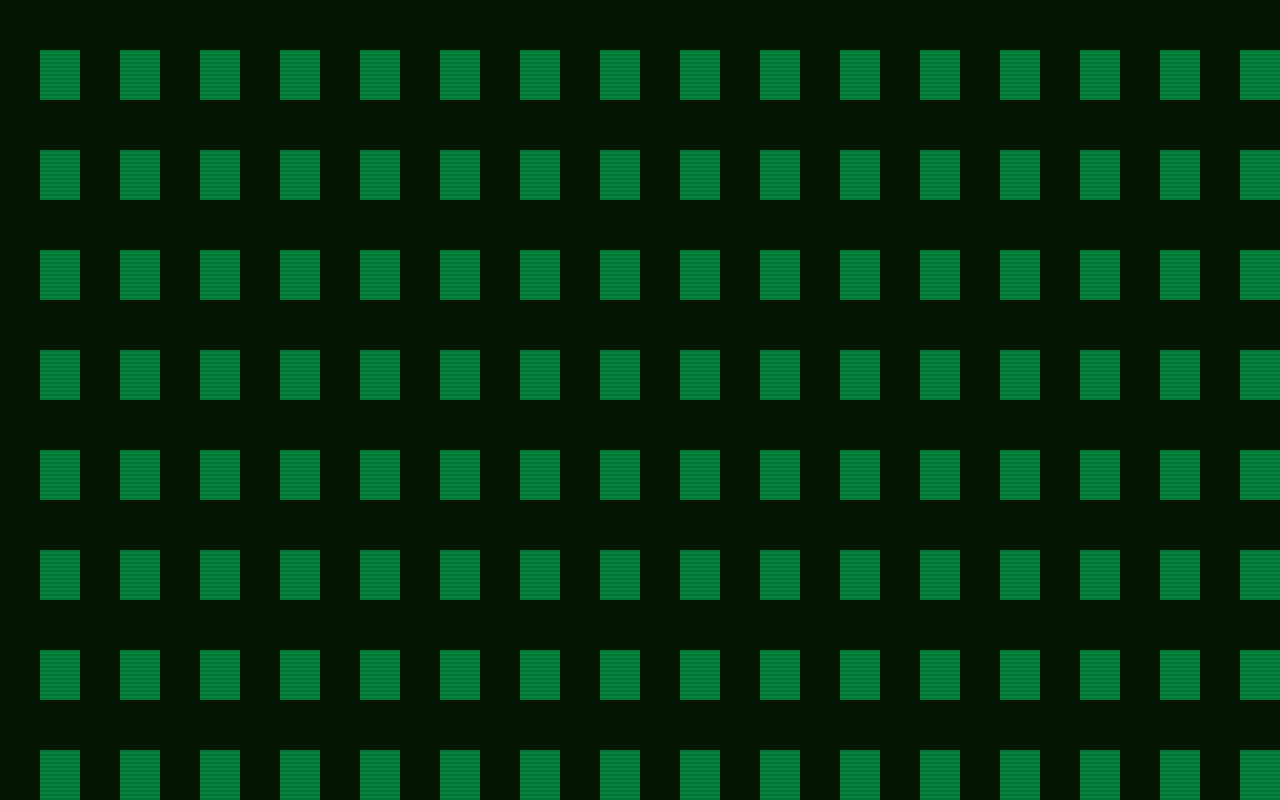
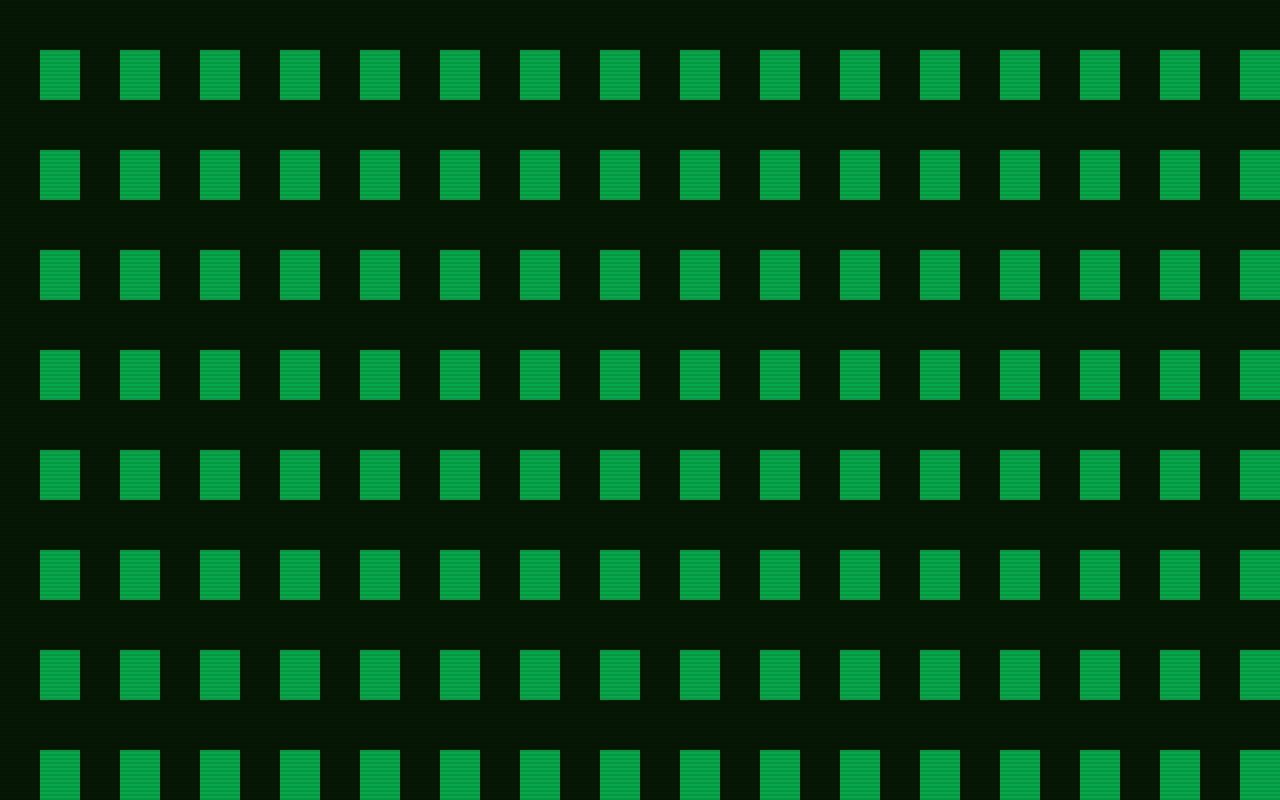
Before and after one commit to matheus-pissaia/personal-page, a Vue app: page / in a window 1280 px wide. Built offline with nearby package versions, Linux system fonts and the light colour scheme.

Commit message:
config: update theme colors

```diff
--- a/tailwind.config.ts
+++ b/tailwind.config.ts
@@ -7,7 +7,7 @@ export default {
     ],
     theme: {
         colors: {
-            white: '#C4CCCB',
+            white: '#e6e6e6',
             silver: 'silver',
             black: '#131313',
             transparent: 'transparent',
@@ -18,7 +18,7 @@ export default {
             navy: 'navy',
             cadetblue: 'cadetblue',
             green: {
-                500: '#04833C',
+                500: '#07A84B',
                 900: '#061704',
             },
         },
@@ -50,13 +50,6 @@ export default {
         {
             handler: ({ addComponents }) => {
                 addComponents({
-                    '.chromatic-aberration': {
-                        textShadow: `
-                            0.1rem 0 0.05rem rgba(0, 0, 255, 0.6),
-                            -0.05rem 0.05rem 0.05rem rgba(255, 0, 255, 0.6),
-                            -0.05rem -0.05rem 0.05rem rgba(0, 255, 0, 0.6)
-                        `,
-                    },
                     '.absolute-center': {
                         position: 'absolute',
                         top: '50%',
```
